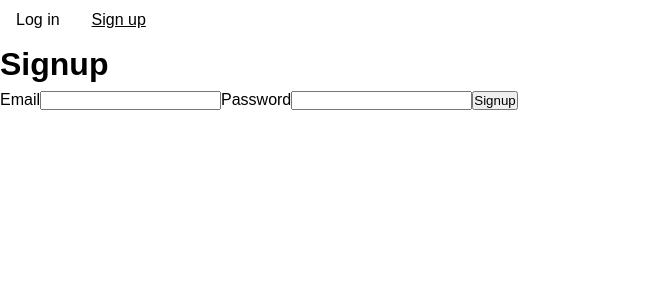
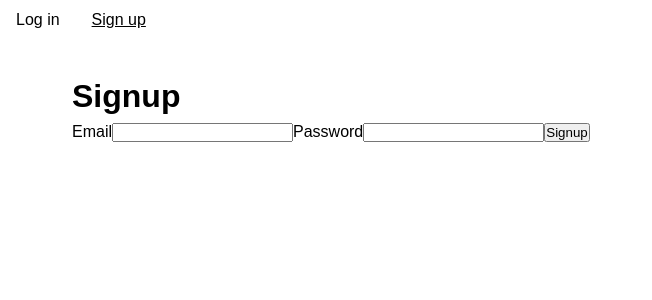
Before and after one commit to andrewdurnford/vaultkey, a React (Vite) app in the folder react/: page /signup in a window 1280 px wide. Shown: the top 300 px of the page, without its empty margins (0-652 px from the left). Built offline with nearby package versions, Linux system fonts and the light colour scheme.

Commit message:
refactor: Use main wrapper component

```diff
--- a/react/src/components/App.tsx
+++ b/react/src/components/App.tsx
@@ -5,6 +5,7 @@ import { Login } from "./Login";
 import { Items } from "./Items";
 import { Navbar } from "./Navbar";
 import { Logout } from "./Logout";
+import { Main } from "./Main";
 
 function App() {
   const { token } = useAuth();
@@ -20,7 +21,7 @@ function App() {
           </>
         ) : (
           <>
-            <Route index element={<main>Hello World</main>} />
+            <Route index element={<Main>Hello World</Main>} />
             <Route path="/login" element={<Login />} />
             <Route path="/signup" element={<Signup />} />
           </>
--- a/react/src/components/Items.tsx
+++ b/react/src/components/Items.tsx
@@ -3,6 +3,7 @@ import useAuth from "../hooks/useAuth";
 import { useItemsQuery } from "../types/graphql";
 import { decrypt } from "../utils/encryption";
 import { ItemCreate } from "./ItemCreate";
+import { Main } from "./Main";
 
 export function Items() {
   const navigate = useNavigate();
@@ -19,7 +20,7 @@ export function Items() {
   if (error) return <div>{error.message}</div>;
 
   return (
-    <main>
+    <Main>
       <h1>Items</h1>
       {data?.items.length === 0 ? (
         <div>No items</div>
@@ -52,6 +53,6 @@ export function Items() {
         </ul>
       )}
       <ItemCreate />
-    </main>
+    </Main>
   );
 }
--- a/react/src/components/Login.tsx
+++ b/react/src/components/Login.tsx
@@ -2,6 +2,7 @@ import { useForm } from "react-hook-form";
 import { useNavigate } from "react-router-dom";
 import useAuth from "../hooks/useAuth";
 import { useLoginMutation } from "../types/graphql";
+import { Main } from "./Main";
 
 interface LoginFormValues {
   email: string;
@@ -34,7 +35,7 @@ export function Login() {
   if (error) return <div>{error.message}</div>;
 
   return (
-    <main>
+    <Main>
       <h1>Login</h1>
       <form onSubmit={handleSubmit(onSubmit)}>
         <label htmlFor="email">Email</label>
@@ -43,6 +44,6 @@ export function Login() {
         <input id="password" type="password" {...register("password")} />
         <button>Login</button>
       </form>
-    </main>
+    </Main>
   );
 }
--- /dev/null
+++ b/react/src/components/Main.tsx
@@ -0,0 +1,7 @@
+import styled from "styled-components";
+
+export const Main = styled.main`
+  margin: 0 auto;
+  padding: 2rem;
+  max-width: 75rem;
+`
--- a/react/src/components/Signup.tsx
+++ b/react/src/components/Signup.tsx
@@ -2,6 +2,7 @@ import { useForm } from "react-hook-form";
 import { useNavigate } from "react-router-dom";
 import useAuth from "../hooks/useAuth";
 import { useSignupMutation } from "../types/graphql";
+import { Main } from "./Main";
 
 interface SignupFormValues {
   email: string;
@@ -32,7 +33,7 @@ export function Signup() {
   if (error) return <div>{error.message}</div>;
 
   return (
-    <main>
+    <Main>
       <h1>Signup</h1>
       <form onSubmit={handleSubmit(onSubmit)}>
         <label htmlFor="email">Email</label>
@@ -41,6 +42,6 @@ export function Signup() {
         <input id="password" type="password" {...register("password")} />
         <button>Signup</button>
       </form>
-    </main>
+    </Main>
   );
 }
```
